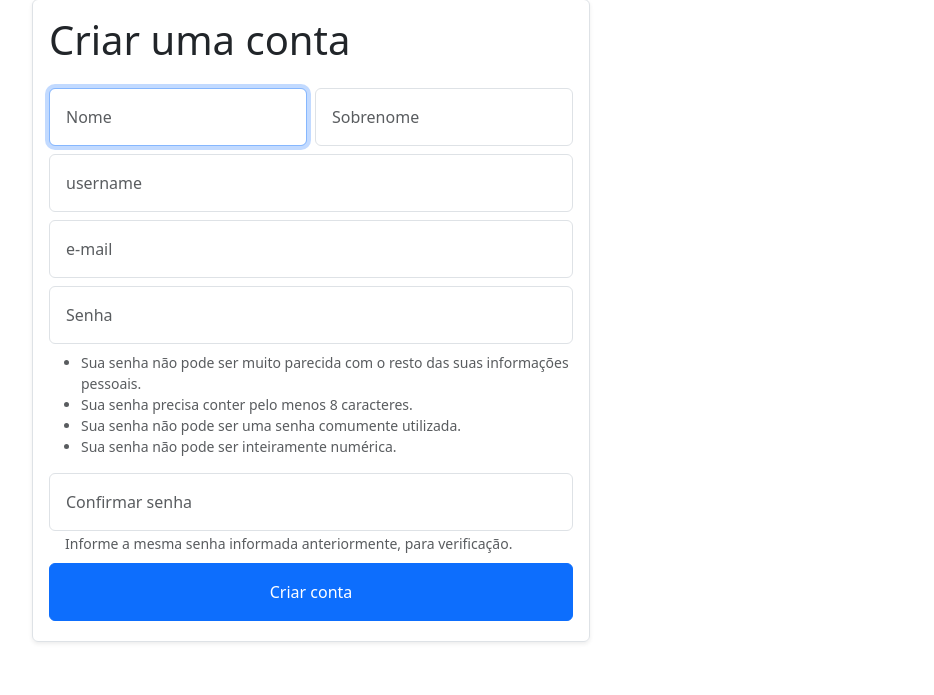
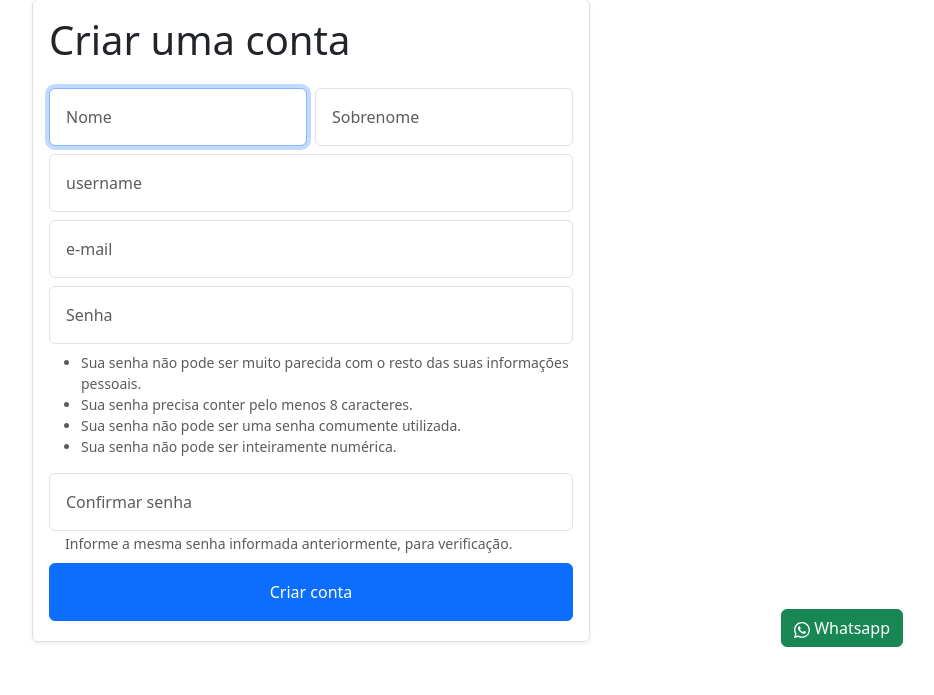
Before and after one commit to emanuelseverino/pratica, a Django app: page /register/ in a window 1280 px wide. Shown: the part 105-800 px from the top of the page, without its empty margins (329-1263 px from the left). Run offline with Django 4.2, Linux system fonts and the light colour scheme; some libraries are stand-ins or nearby versions.

Commit message:
Adicionando o Whastapp

```diff
--- a/perfil/api/serializers.py
+++ b/perfil/api/serializers.py
@@ -16,5 +16,11 @@ class PerfilSerializer(serializers.ModelSerializer):
         model = User
         fields = ['id', 'foto', 'usuario', 'nome', 'sobrenome', 'email', 'latitude', 'longitude']
 
+    def validate(self, data):
+        email = data['email']
+        if email:
+            raise serializers.ValidationError('Você não pode atualizar seu e-mail')
+
+
     def get_object(self):
         return User.objects.get(email=self)
--- a/project/premissions.py
+++ b/project/premissions.py
@@ -5,7 +5,7 @@ from rest_framework.permissions import BasePermission
 
 class ExpirationPermission(BasePermission):
 
-    message = "Atualize seu plano."
+    message = "Atualize seu plano. +55 (22) 99799-0159"
 
     def has_permission(self, request, view):
         expiration = request.user.expiration
--- a/templates/base.html
+++ b/templates/base.html
@@ -6,6 +6,8 @@
     <title>API</title>
     <link href="https://cdn.jsdelivr.net/npm/bootstrap@5.3.0-alpha3/dist/css/bootstrap.min.css" rel="stylesheet"
           integrity="sha384-KK94CHFLLe+nY2dmCWGMq91rCGa5gtU4mk92HdvYe+M/SXH301p5ILy+dN9+nJOZ" crossorigin="anonymous">
+    <link href="https://cdn.jsdelivr.net/npm/bootstrap-icons@1.17.0/font/bootstrap-icons.css" rel="stylesheet">
+
     {% block head %}
     {% endblock %}
 </head>
@@ -71,6 +73,19 @@
         </div>
     </div>
 </nav>
+
+
+<div class="position-absolute bottom-0 end-0 p-5">
+    <a href="https://api.whatsapp.com/send?phone=522997990159" class="btn btn-success" target="_blank">
+        <svg xmlns="http://www.w3.org/2000/svg" width="16" height="16" fill="currentColor" class="bi bi-whatsapp"
+             viewBox="0 0 16 16">
+            <path d="M13.601 2.326A7.854 7.854 0 0 0 7.994 0C3.627 0 .068 3.558.064 7.926c0 1.399.366 2.76 1.057 3.965L0 16l4.204-1.102a7.933 7.933 0 0 0 3.79.965h.004c4.368 0 7.926-3.558 7.93-7.93A7.898 7.898 0 0 0 13.6 2.326zM7.994 14.521a6.573 6.573 0 0 1-3.356-.92l-.24-.144-2.494.654.666-2.433-.156-.251a6.56 6.56 0 0 1-1.007-3.505c0-3.626 2.957-6.584 6.591-6.584a6.56 6.56 0 0 1 4.66 1.931 6.557 6.557 0 0 1 1.928 4.66c-.004 3.639-2.961 6.592-6.592 6.592zm3.615-4.934c-.197-.099-1.17-.578-1.353-.646-.182-.065-.315-.099-.445.099-.133.197-.513.646-.627.775-.114.133-.232.148-.43.05-.197-.1-.836-.308-1.592-.985-.59-.525-.985-1.175-1.103-1.372-.114-.198-.011-.304.088-.403.087-.088.197-.232.296-.346.1-.114.133-.198.198-.33.065-.134.034-.248-.015-.347-.05-.099-.445-1.076-.612-1.47-.16-.389-.323-.335-.445-.34-.114-.007-.247-.007-.38-.007a.729.729 0 0 0-.529.247c-.182.198-.691.677-.691 1.654 0 .977.71 1.916.81 2.049.098.133 1.394 2.132 3.383 2.992.47.205.84.326 1.129.418.475.152.904.129 1.246.08.38-.058 1.171-.48 1.338-.943.164-.464.164-.86.114-.943-.049-.084-.182-.133-.38-.232z"/>
+        </svg>
+        Whatsapp
+    </a>
+</div>
+
+
 {% block content %}
 {% endblock %}
 <script src="https://cdn.jsdelivr.net/npm/bootstrap@5.3.0-alpha3/dist/js/bootstrap.bundle.min.js"
```
